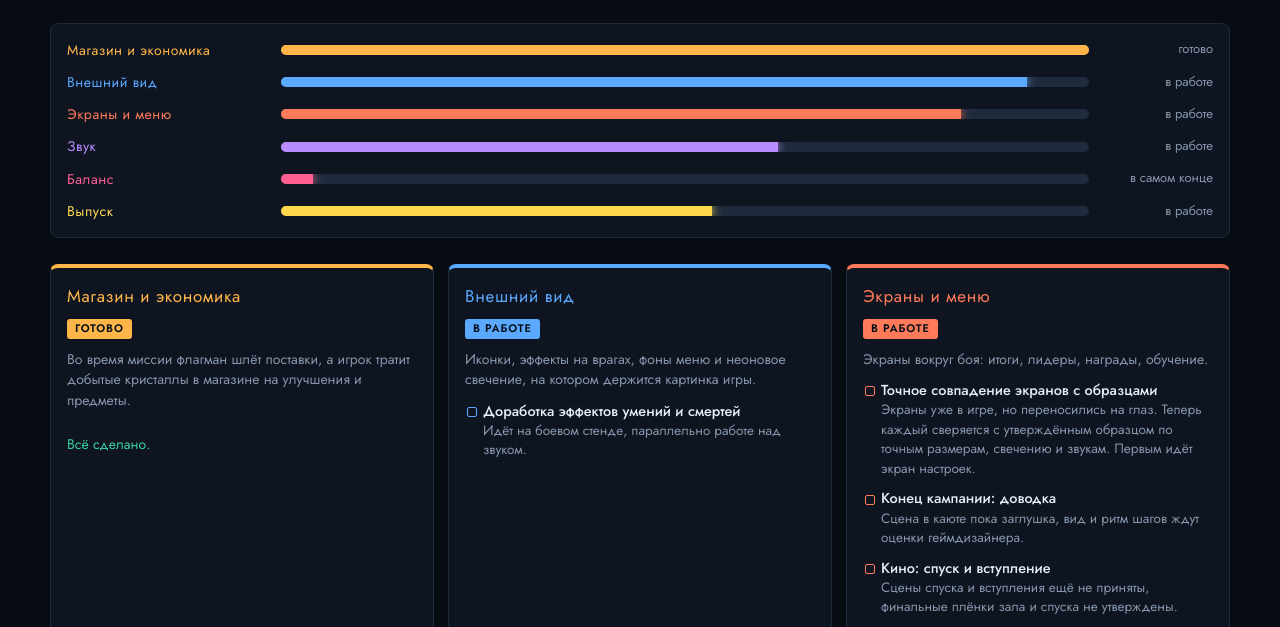
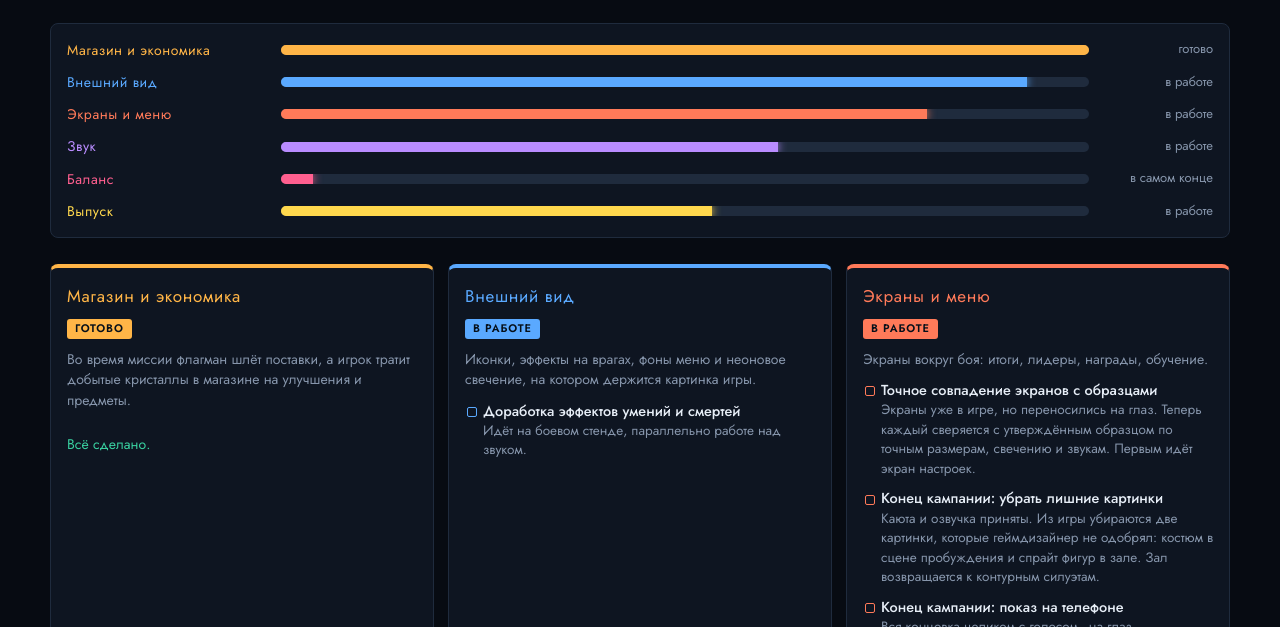
Before and after one commit to Paramonov86/doroga, a plain HTML site: page index.html in a window 1280 px wide. Shown: the part 173-800 px from the top of the page. Drawn offline with Linux system fonts and the light colour scheme; a web font is replaced by a local one.

Commit message:
дорога до релиза: обновление 25.11.2026

```diff
--- a/index.html
+++ b/index.html
@@ -107,7 +107,8 @@ const S=[
    [1,'Финал победы: рой тлеет и гаснет, лучи сквозь шторы, вспышка и окно итогов перенесены в код'],
    [1,'Устранены задержки старта игры: убрана черная пауза 3с перед главным меню, фон оптимизирован'],
    [0,'Точное совпадение экранов с образцами','Экраны уже в игре, но переносились на глаз. Теперь каждый сверяется с утверждённым образцом по точным размерам, свечению и звукам. Первым идёт экран настроек.'],
-   [0,'Конец кампании: доводка','Сцена в каюте пока заглушка, вид и ритм шагов ждут оценки геймдизайнера.'],
+   [0,'Конец кампании: убрать лишние картинки','Каюта и озвучка приняты. Из игры убираются две картинки, которые геймдизайнер не одобрял: костюм в сцене пробуждения и спрайт фигур в зале. Зал возвращается к контурным силуэтам.'],
+   [0,'Конец кампании: показ на телефоне','Вся концовка целиком с голосом - на глаз геймдизайнеру в игре на телефоне.'],
    [0,'Кино: спуск и вступление','Сцены спуска и вступления ещё не приняты, финальные плёнки зала и спуска не утверждены.'],
    [1,'Ордена: новые условия под нынешние правила, прогресс на карточке, сохранение в облаке'],
    [1,'Ордена: вручение при входе в главное меню ударом печати'],
```
